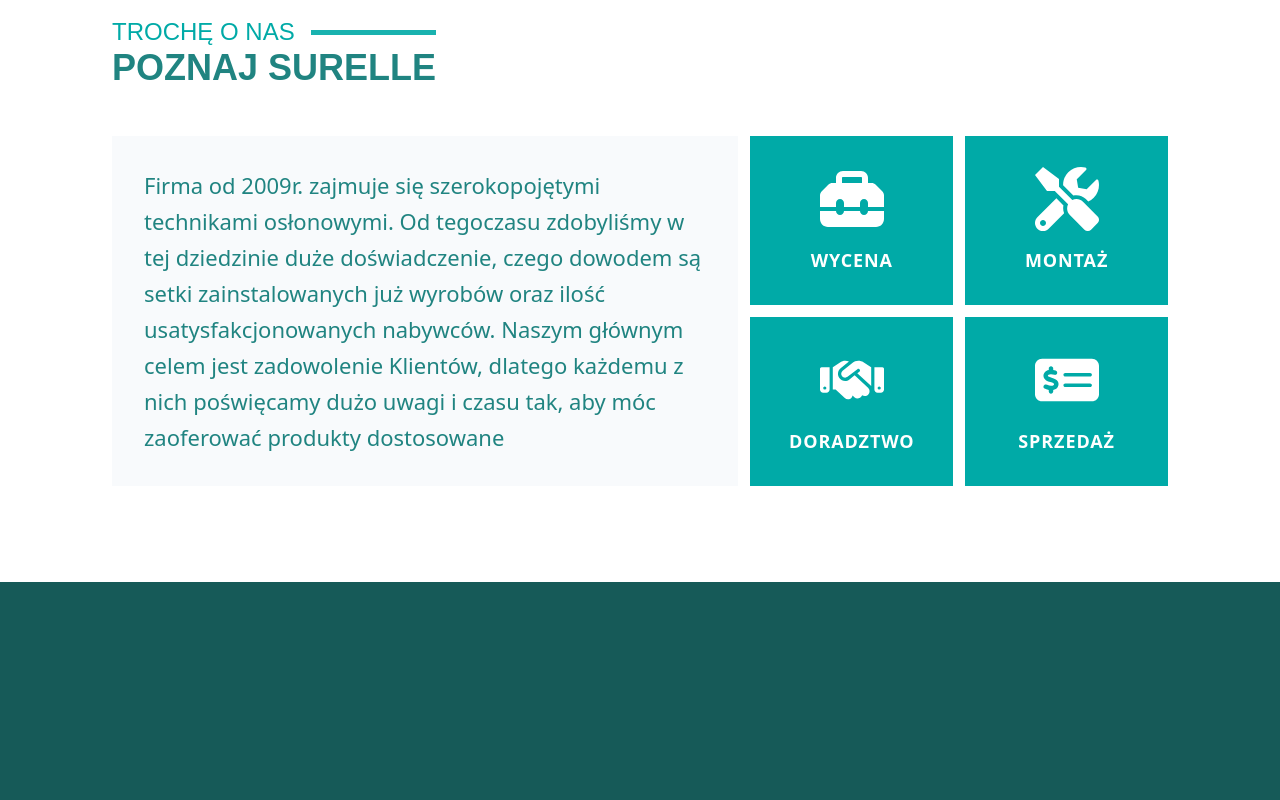
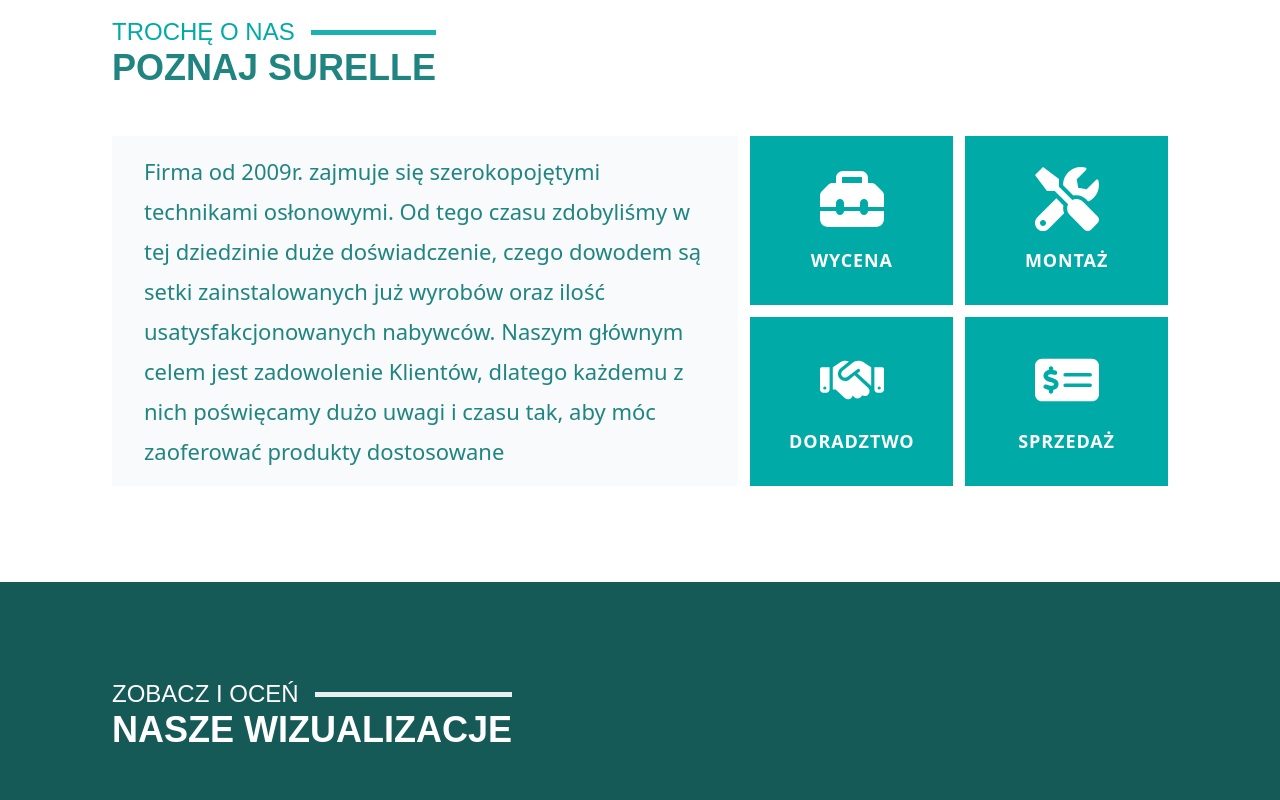
Before and after one commit to Hosuqa/Surella, a React (Vite) app: page / in a window 1280 px wide. Shown: the part 840-1640 px from the top of the page. Built offline with nearby package versions, Linux system fonts and the light colour scheme; a web font is replaced by a local one.

Commit message:
[ADD] - Gallery component, white title, scroll

```diff
--- a/package.json
+++ b/package.json
@@ -15,7 +15,8 @@
     "react-dom": "^18.3.1",
     "react-icons": "^5.3.0",
     "react-router-dom": "^6.26.2",
-    "swiper": "^11.1.14"
+    "swiper": "^11.1.14",
+    "tailwind-scrollbar": "^3.1.0"
   },
   "devDependencies": {
     "@eslint/js": "^9.9.0",
--- a/src/components/global/Title.tsx
+++ b/src/components/global/Title.tsx
@@ -1,20 +1,24 @@
 type Props = {
     title: string,
-    subtitle: string
+    subtitle: string,
+    titleColor?: string,
+    subtitleColor?: string;
+    lineColor?: string;
+    className?: string
 }
 
-const Title = ({ title, subtitle }: Props) => {
+const Title = ({ title, subtitle, className, titleColor="text-surella-600", subtitleColor='text-surella-500', lineColor='bg-surella-500' }: Props) => {
   return (
     <>
-        <div className="g-slate-400 flex w-full h-fit justify- mb-12">
+        <div className={`g-slate-400 flex w-full h-fit justify- mb-12 ${className}`}>
             <div className="g-slate-500 flex flex-col">
                 <div className="g-slate-600 flex items-center h-full w-full  ">
-                    <p className="basis-30 text-nowrap text-center h-full uppercase text-surella-500 text-2xl font-interExtraBold font- ">
+                    <p className={`basis-30 text-nowrap text-center h-full uppercase ${subtitleColor} text-2xl font-interExtraBold font- `}>
                         {subtitle}
                     </p>
-                    <div className="h-[5px] w-full ml-4  bg-surella-500 opacity-90 px-6"></div>
+                    <div className={`h-[5px] w-full ml-4  ${lineColor} opacity-90 px-6`}></div>
                 </div>
-                <p className="uppercase text-surella-600 text-nowrap text-4xl font-interExtraBold font-bold">
+                <p className={`${titleColor} uppercase  text-nowrap text-4xl font-interExtraBold font-bold`}>
                     {title}
                 </p>
             </div>
--- a/src/components/sections/About.tsx
+++ b/src/components/sections/About.tsx
@@ -29,11 +29,11 @@
 
   return (
     <LgWrapper vertical>
-      <div className="bg-white flex  w-full flex-col">
+      <div className="bg-white w-full flex-col">
         <Title title='Poznaj Surelle' subtitle='Trochę o nas'></Title>
         <div className='flex w-full h-[350px] gap-3'>
           <div className='w-3/5 h-full flex justify-center items-center bg-slate-50'>
-            <p className={`${styles.heroSubText} h-full flex items-center text-surella-600 px-8 text-left text-3xl`}>{description}</p>
+            <p className={`${styles.heroSubText} h-full flex items-center text-surella-600 px-8 text-left text-4xl`}>{description}</p>
           </div>
           <div className='w-2/5 gap-3 flex flex-col  aspect-square items-center justify-center '>
             <div className='flex h-full w-full gap-3'>
--- a/src/components/sections/Gallery.tsx
+++ b/src/components/sections/Gallery.tsx
@@ -1,12 +1,13 @@
 import { LgWrapper } from '@components/global/Wrappers'
+import Title from '../global/Title'
 
 const Gallery = () => {
     return (
-        <div className='h-[30vw] bg-surella-700'>
-            <LgWrapper>
-
-
-
+        <div className='h-[50vw] bg-surella-700 '>
+            <LgWrapper className='pt-12 md:pt-16 lg:pt-20 xl:pt-24 2xl:pt-28' >
+                <div className=' h-full w-full'>
+                    <Title title='Nasze wizualizacje' subtitle='Zobacz i oceń' titleColor='text-white' subtitleColor='text-white' lineColor='bg-white'></Title>
+                </div>
             </LgWrapper>
         </div>
     );
--- a/src/index.css
+++ b/src/index.css
@@ -38,3 +38,18 @@
 :root {
   --swiper-pagination-color: #00AAA7;
 }
+
+*::-webkit-scrollbar {
+  width: 10px;
+  height: 10px;
+}
+*::-webkit-scrollbar-track {
+  background-color: transparent !important;
+}
+
+*::-webkit-scrollbar-thumb {
+  background-color: #208481;
+}
+*::-webkit-scrollbar-thumb:active {
+  background-color: #165A58;
+}
--- a/src/texts.json
+++ b/src/texts.json
@@ -1,5 +1,5 @@
 [
     {
-      "companyDescription": "Firma od 2009r. zajmuje się szerokopojętymi technikami osłonowymi. Od tegoczasu zdobyliśmy w tej dziedzinie duże doświadczenie, czego dowodem są setki zainstalowanych już wyrobów oraz ilość usatysfakcjonowanych nabywców. Naszym głównym celem jest zadowolenie Klientów, dlatego każdemu z nich poświęcamy dużo uwagi i czasu tak, aby móc zaoferować produkty dostosowane"
+      "companyDescription": "Firma od 2009r. zajmuje się szerokopojętymi technikami osłonowymi. Od tego czasu zdobyliśmy w tej dziedzinie duże doświadczenie, czego dowodem są setki zainstalowanych już wyrobów oraz ilość usatysfakcjonowanych nabywców. Naszym głównym celem jest zadowolenie Klientów, dlatego każdemu z nich poświęcamy dużo uwagi i czasu tak, aby móc zaoferować produkty dostosowane"
     }
 ]
--- a/tailwind.config.js
+++ b/tailwind.config.js
@@ -16,15 +16,13 @@
         "surella-600": "#208481",
         "surella-700": "#165A58",
         "surella-800": "#0D3837",
-
-      },
-      boxShadow: {
-        card: "0px 35px 120px -15px #211e35",
       },
       screens: {
         xs: "450px",
       },
     },
   },
-  plugins: [],
+  plugins: [
+    require('tailwind-scrollbar'), // dodaj wtyczkę
+  ],
 };
```
Also changed, not shown: 1 other file (tests, documents, lock files or other folders).
